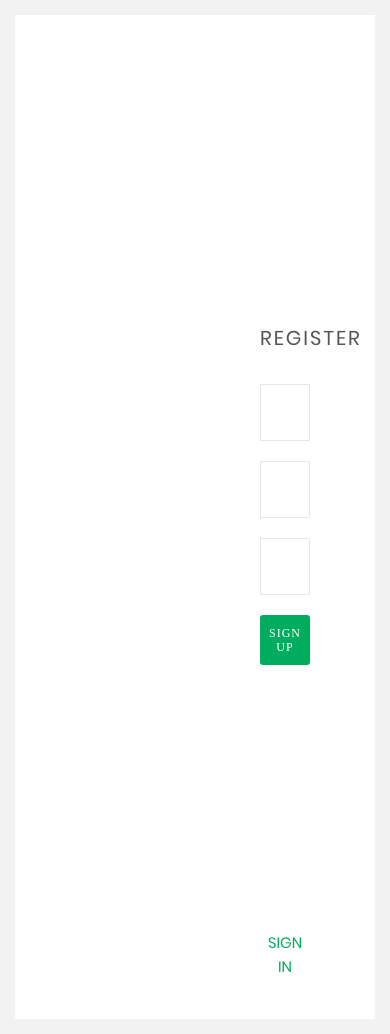
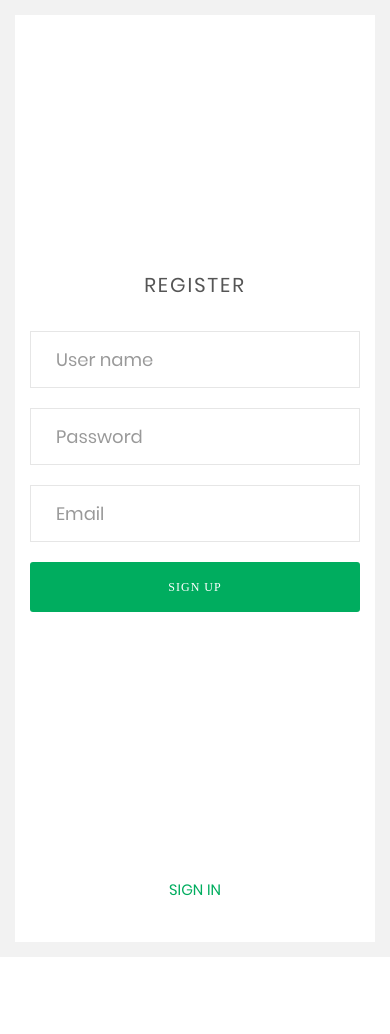
Before and after one commit to Mercurial5/contester_old, a Flask app: page /auth/register in a window 390 px wide. After the commit the page ends 957 px from the top, so only its background shows below. Run offline with Flask 2, Linux system fonts and the light colour scheme; some libraries are stand-ins or nearby versions; some web fonts are replaced.

Commit message:
fix: fix view when scale is increased

```diff
--- a/contester/auth/static/css/main.css
+++ b/contester/auth/static/css/main.css
@@ -569,3 +569,42 @@ input.input100 {
   height: 60px;
   width: 455px;
 }
+
+@media (max-width: 992px) {
+  .register100-form {
+    width: 60%;
+    padding-left: 30px;
+    padding-right: 30px;
+  }
+
+  .login100-more {
+    width: 40%;
+  }
+}
+
+@media (max-width: 768px) {
+  .register100-form {
+    width: 100%;
+  }
+
+  .login100-more {
+    width: 100%;
+  }
+}
+
+@media (max-width: 576px) {
+  .register100-form {
+    padding-left: 15px;
+    padding-right: 15px;
+    padding-top: 150px;
+  }
+
+  .rs1-wrap-input100,
+  .rs2-wrap-input100 {
+    width: 100%;
+  }
+
+  .rs2-wrap-input100 {
+    border-left: 1px solid #e6e6e6;
+  }
+}
```
